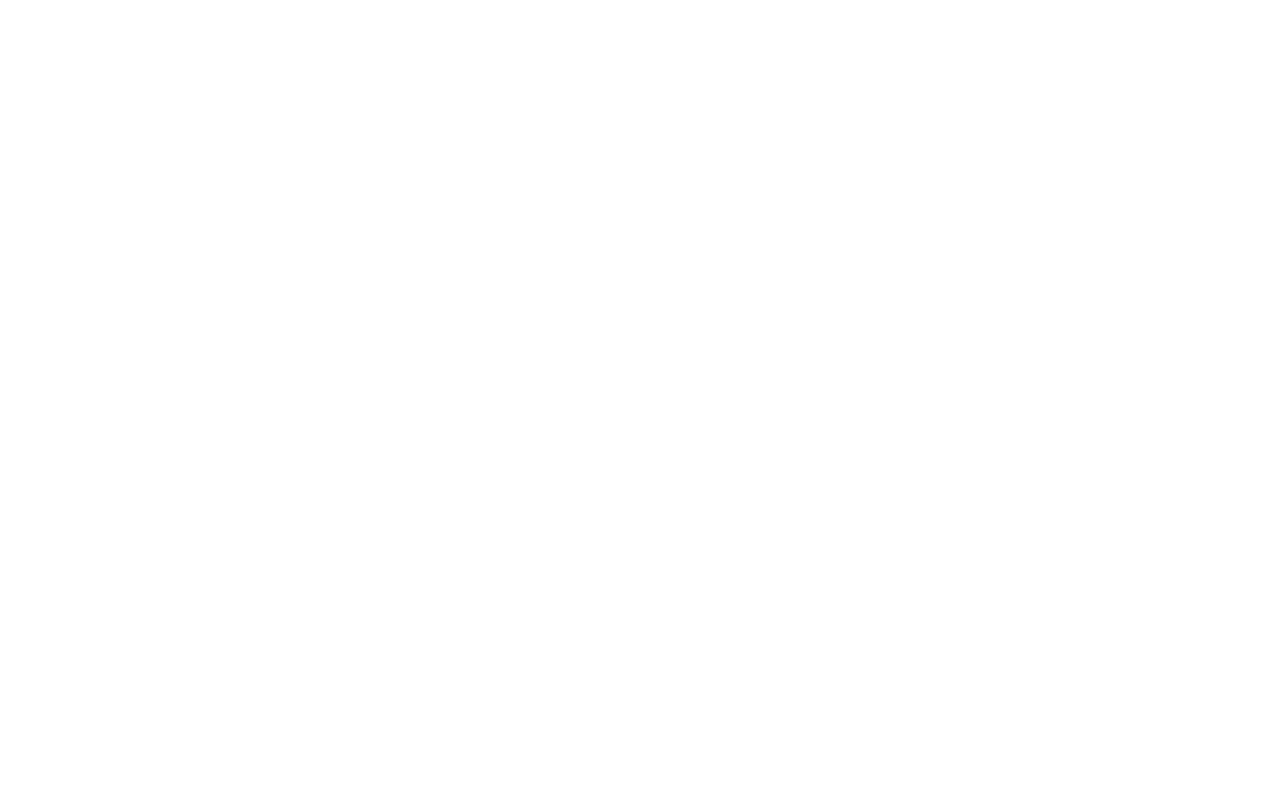
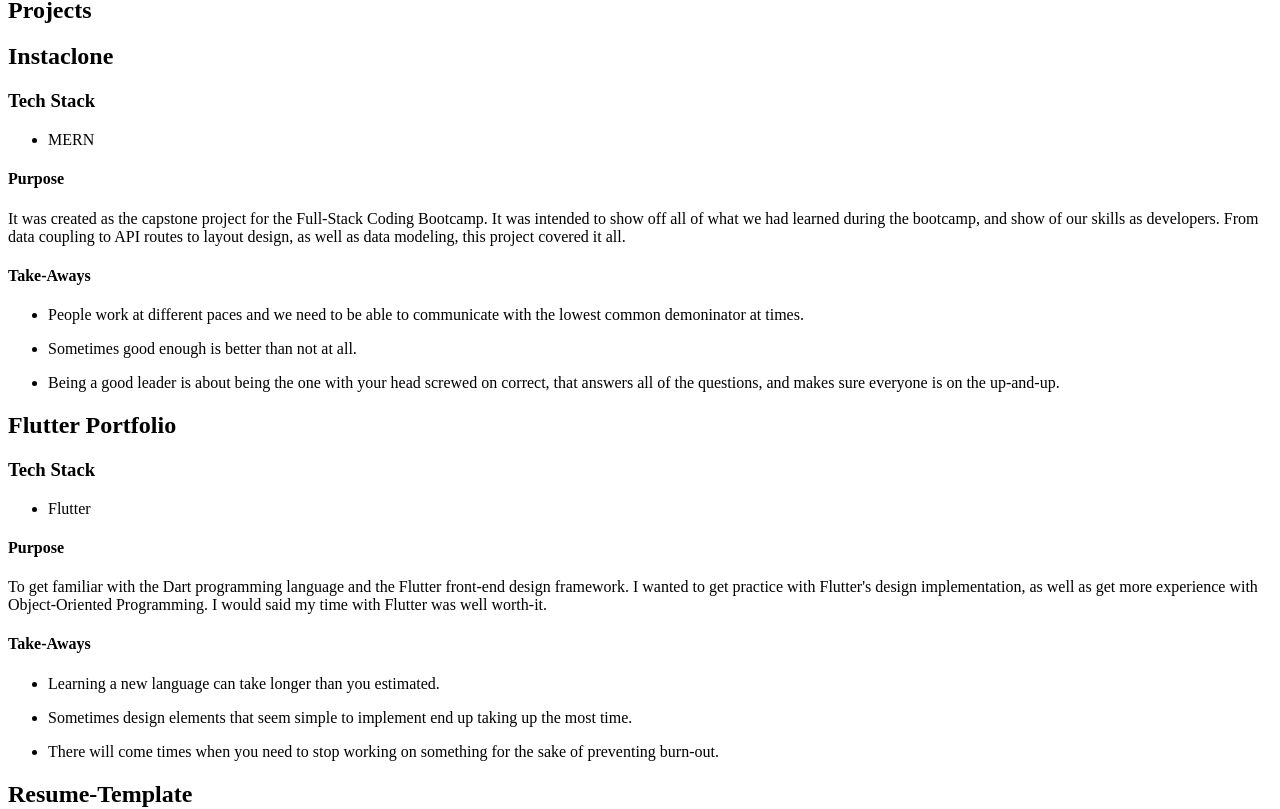
Before and after one commit to ProgrammingAStorm/Resume-Template, a React (Vite) app: page / in a window 1280 px wide. Shown: the part 5851-6660 px from the top of the page. Before the commit the page ends 5844 px from the top, so only its background shows below. Built offline with nearby package versions, Linux system fonts and the light colour scheme.

Commit message:
Added Projects

```diff
--- a/src/App.tsx
+++ b/src/App.tsx
@@ -1,6 +1,7 @@
 import Details from "./components/Details";
 import Education from "./components/Education";
 import Header from "./components/Header";
+import Projects from "./components/Projects";
 import Skills from "./components/Skills";
 import WorkHistory from "./components/WorkHistory";
 
@@ -14,6 +15,7 @@
       <Skills {...data.skills} />
       <WorkHistory {...data.workHistory} />
       <Education {...data.education} />
+      <Projects {...data.projects} />
     </main>
   )
 }
--- a/src/components/Projects.tsx
+++ b/src/components/Projects.tsx
@@ -0,0 +1,43 @@
+import { ProjectsData } from "../data";
+
+export default function Projects(projectData: ProjectsData) {
+    return <section>
+        <h1>Projects</h1>
+
+        {projectData.projects.map((project, index) => {
+            return <article key={index}>
+                <h2>{project.name}</h2>
+
+                <div>
+                    <h3>Tech Stack</h3>
+
+                    <ul>
+                        {project.techStack.map((tech, index) => {
+                            return <li key={index}>
+                                <p>{tech}</p>
+                            </li>
+                        })}
+                    </ul>
+                </div>
+
+                <div>
+                    <h4>Purpose</h4>
+
+                    <p>{project.purpose}</p>
+                </div>
+
+                <div>
+                    <h4>Take-Aways</h4>
+
+                    <ul>
+                        {project.takeAways.map((takeAway, index) => {
+                            return <li key={index}>
+                                <p>{takeAway}</p>
+                            </li>
+                        })}
+                    </ul>
+                </div>
+            </article>
+        })}
+    </section>
+}
--- a/src/data/index.ts
+++ b/src/data/index.ts
@@ -4,16 +4,14 @@
     skills = new SkillsData();
     workHistory = new WorkData();
     education = new EducationData();
-    projects = {
-
-    }
+    projects = new ProjectsData();
 }
 
 export class HeaderData {
     name: string = "Mark Pavel";
     psuedonym: string = "ProgrammingAStorm";
     position: string = "Full-Stack Web Developer";
-}
+};
 
 export class PersonalData {
     personalDetails = [
@@ -43,7 +41,7 @@
             key: 4,
         }
     ];
-}
+};
 
 export class SkillsData {
     languages = {
@@ -138,7 +136,7 @@
         "Responsible",
         "Curious"
     ];
-}
+};
 
 export class WorkData {
     entries = [
@@ -242,7 +240,7 @@
             ]
         },
     ];
-}
+};
 
 export class EducationData {
     entries = [
@@ -280,7 +278,40 @@
             ]
         }
     ];
-}
+};
+
+export class ProjectsData {
+    projects = [
+        {
+            name: "Instaclone",
+            techStack: ["MERN"],
+            purpose: "It was created as the capstone project for the Full-Stack Coding Bootcamp. It was intended to show off all of what we had learned during the bootcamp, and show of our skills as developers. From data coupling to API routes to layout design, as well as data modeling, this project covered it all.",
+            takeAways: [
+                "People work at different paces and we need to be able to communicate with the lowest common demoninator at times.",
+                "Sometimes good enough is better than not at all.",
+                "Being a good leader is about being the one with your head screwed on correct, that answers all of the questions, and makes sure everyone is on the up-and-up."
+            ],
+        },
+        {
+            name: "Flutter Portfolio",
+            techStack: ["Flutter"],
+            purpose: "To get familiar with the Dart programming language and the Flutter front-end design framework. I wanted to get practice with Flutter's design implementation, as well as get more experience with Object-Oriented Programming. I would said my time with Flutter was well worth-it.",
+            takeAways: [
+                "Learning a new language can take longer than you estimated.",
+                "Sometimes design elements that seem simple to implement end up taking up the most time.",
+                "There will come times when you need to stop working on something for the sake of preventing burn-out."
+            ],
+        },
+        {
+            name: "Resume-Template",
+            techStack: ["React", "Vite", "Tailwind"],
+            purpose: "To design a stylish resume with Tailwind, while getting practice in general with Tailwind.",
+            takeAways: [
+                "React projects generated with Vite run very efficiently, and are created very seemlessly."
+            ],
+        },
+    ];
+};
 
 const data = new Data();
 
```
